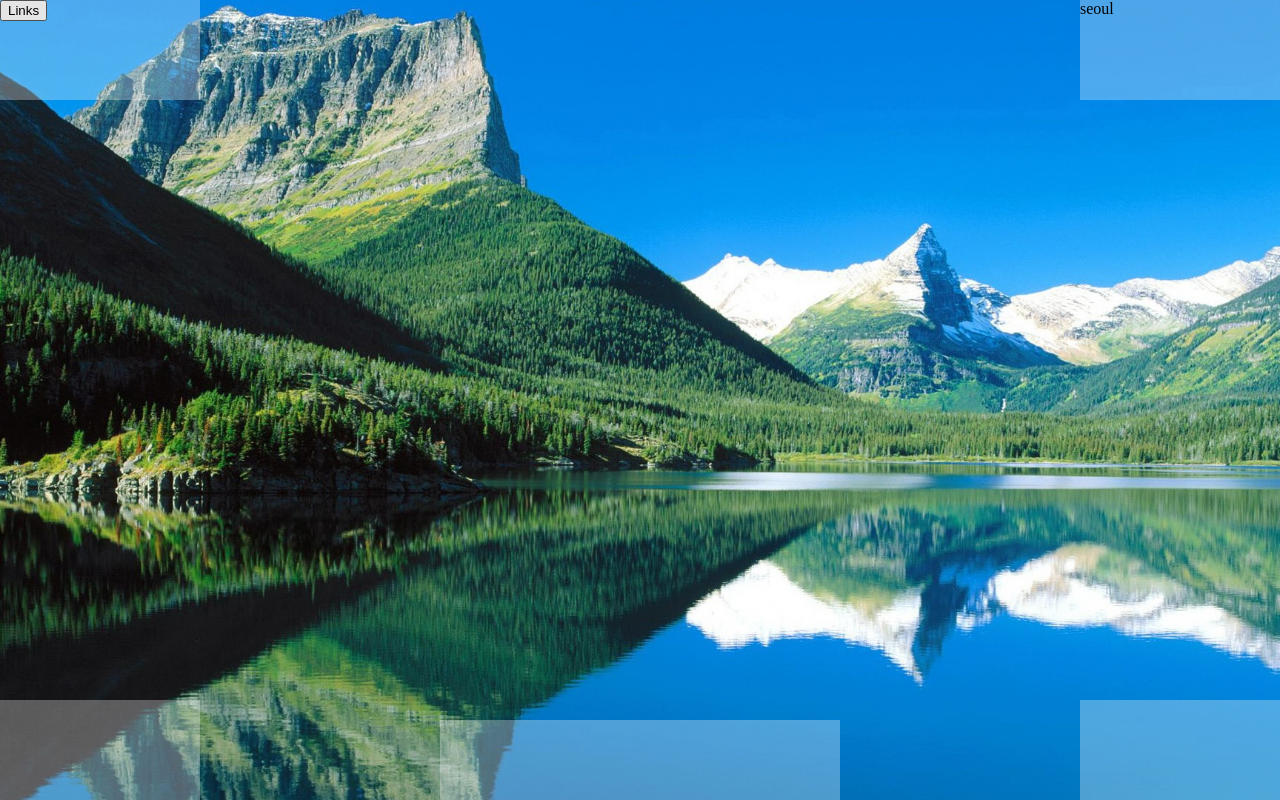
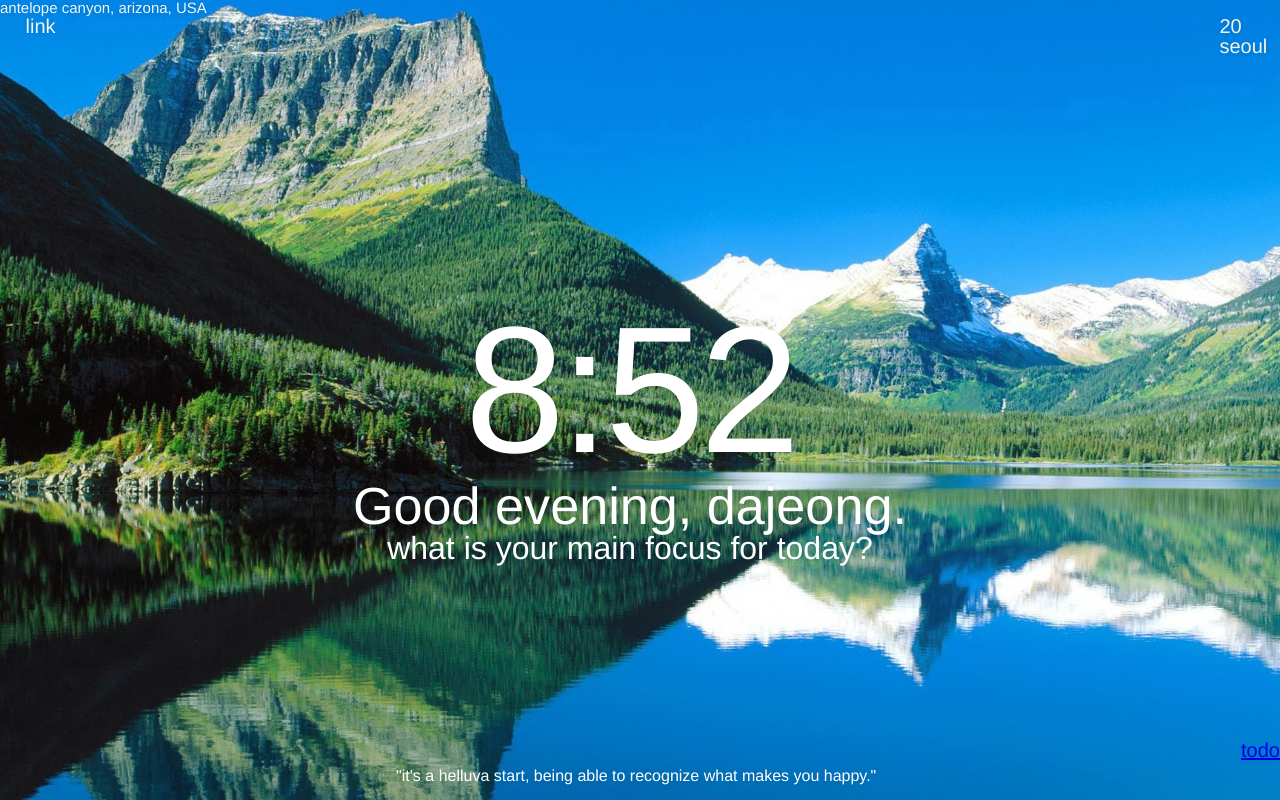
Before and after one commit to dajeong2/FDS_School, a plain HTML site: page 04-Momentum/index.html in a window 1280 px wide. Drawn offline with Linux system fonts and the light colour scheme.

Commit message:
momentum 기초설

```diff
--- a/04-Momentum/index.html
+++ b/04-Momentum/index.html
@@ -3,23 +3,33 @@
 <head>
 	<meta charset="UTF-8">
 	<title>Momentum</title>
-	<!--<link rel="stylesheet" href="../Resources/reset.css">
-	<link rel="stylesheet" href="../Resources/common.css"> -->
+	<link rel="stylesheet" href="../Resources/reset.css">
+	<link rel="stylesheet" href="../Resources/common.css">
 	<link rel="stylesheet" href="momentum.css">
 </head>
 <body>
 
 <div class="utility-box">
-	<button class="button">Links</button>
+	<div class="left-side">link</div>
 </div>
 <div class="weather-box">
-	<div class="weather-info"></div>
+	<div class="weather-info">20</div>
 	<div class="nation">seoul</div>
 </div>
-<div class=""></div>
-<div class="todo-box"></div>
-<div class="info-box"></div>
-<div class="quote-box"></div>
+<div class="main-box">
+	<p class="time">8:52</p>
+	<p class="greeting-message">Good evening, dajeong.</p>
+	<p class="question-message">what is your main focus for today?</p>
+</div>
+<div class="todo-box">
+	<a href="#">todo</a>
+</div>
+<div class="info-box ir">
+	<p>antelope canyon, arizona, USA</p>
+</div>
+<div class="quote-box">
+	<p>"it's a helluva start, being able to recognize what makes you happy."</p>
+</div>
 
 </body>
 </html>
--- a/04-Momentum/momentum.css
+++ b/04-Momentum/momentum.css
@@ -1,7 +1,13 @@
-/*백그라운드 사진 입히기*/
+body * {
+	box-sizing: border-box;
+}
+
 body {
 	margin: 0;
 	height: 100vh;
+	font-family: "helvetica Neue";
+	color: #fff;
+	text-shadow: 0 1px 5px rgba(0,0,0,.1);
 	background: url("../images/landscape.jpeg") no-repeat center center;
 	background-size: cover; /*<->contain*/
 }
@@ -9,37 +15,74 @@ body {
 
 [class$="-box"] {
 	position: absolute;
-	width: 200px;
-	height: 100px;
-	background: hsla(0, 50%, 100%, 0.3);
+	/*width: 200px;
+	height: 100px;*/
+/* 	background: hsla(0, 50%, 100%, 0.3);	 */
 }
 
 .utility-box {
-	top: 0;
-	left: 0;
+	font-size: 20px;
+	color: #F4F4EE;
+	top: 2%;
+	left: 2%;
 }
 
 .weather-box {
-	top: 0;
-	right: 0;
+	top: 2%;
+	right: 1%;
+	font-size: 20px;
+	color: #F4F4EE;
+}
+.main-box {
+	top: 50%;
+	left: 50%;
+	margin-left: -287px;
+	margin-top: -100px;
+	text-align: center;
+
+}
+.main-box .time {
+	font-weight: 500;
+	font-size: 1125%;
+	line-height: 1;
+	letter-spacing: -5px;
+}
+.main-box .greeting-message {
+
+    font-size: 326%;
+    font-weight: 500;
+}
+.main-box .question-message {
+	font-size: 200%;
+	font-weight: 200;
+	margin: 0px auto;
 }
 
 .todo-box {
 	right: 0;
-	bottom: 0;
+	bottom: 5%;
+	font-size: 20px;
+	color: #F4F4EE;
 }
 
 .info-box {
- 	left: 0;
-	bottom: 0;
+ 	left: 2;
+ 	bottom: 2%;
+ 	font-size: 15px;
+ 	font-weight: 100;
+	color: #F4F4EE;
+}
+.info-box.ir::before {
+	display: block;
+	width: 15px;
+	height: 15px;
+	background: #F4F4EE;
 }
 
 .quote-box {
-	width: 400px;
-	height: 80px;
+	/*width: 400px;
+	height: 80px;*/
 	left: 50%;
-	bottom: 0;
-	/*화면의 가운데에 위치할 수 있게 영역의 반만큼 이동*/
-	margin-left: -200px;
-
+	bottom: 2%;
+	margin-left: -243.9px;
 }
```
